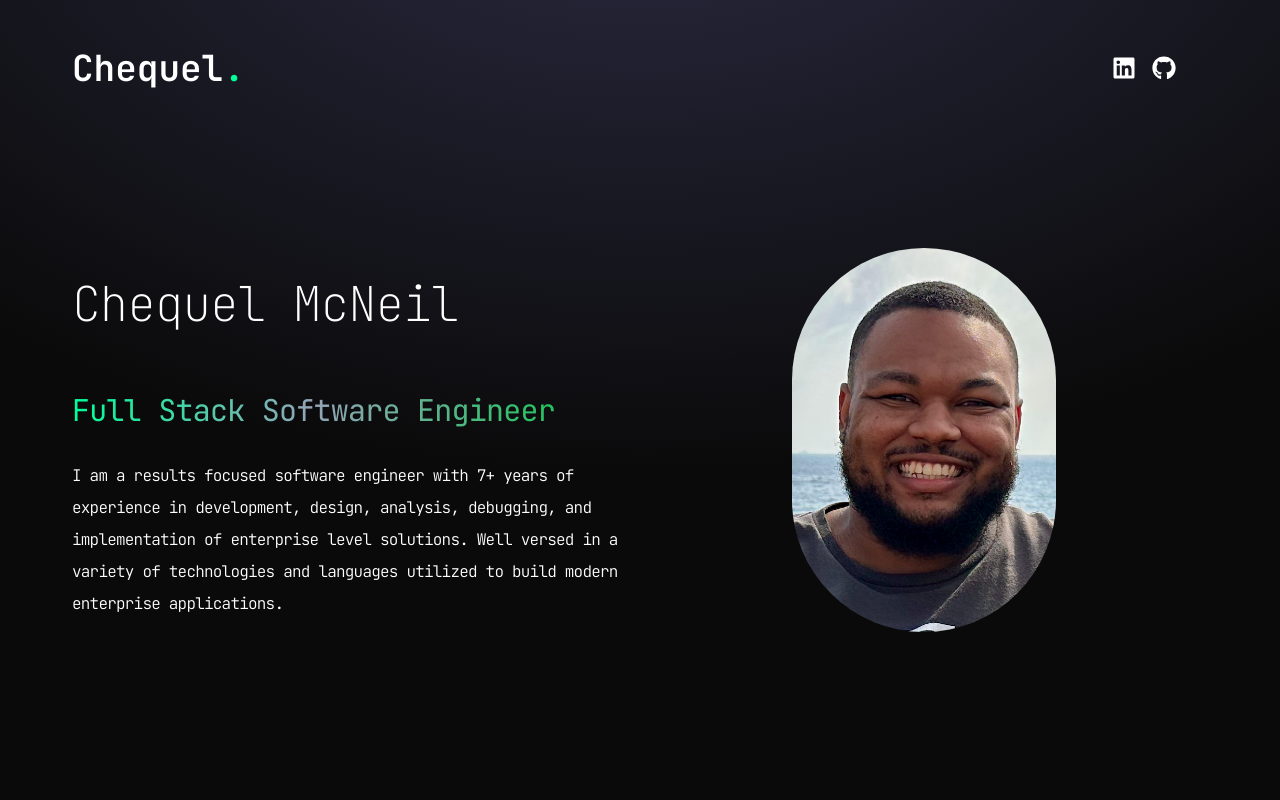
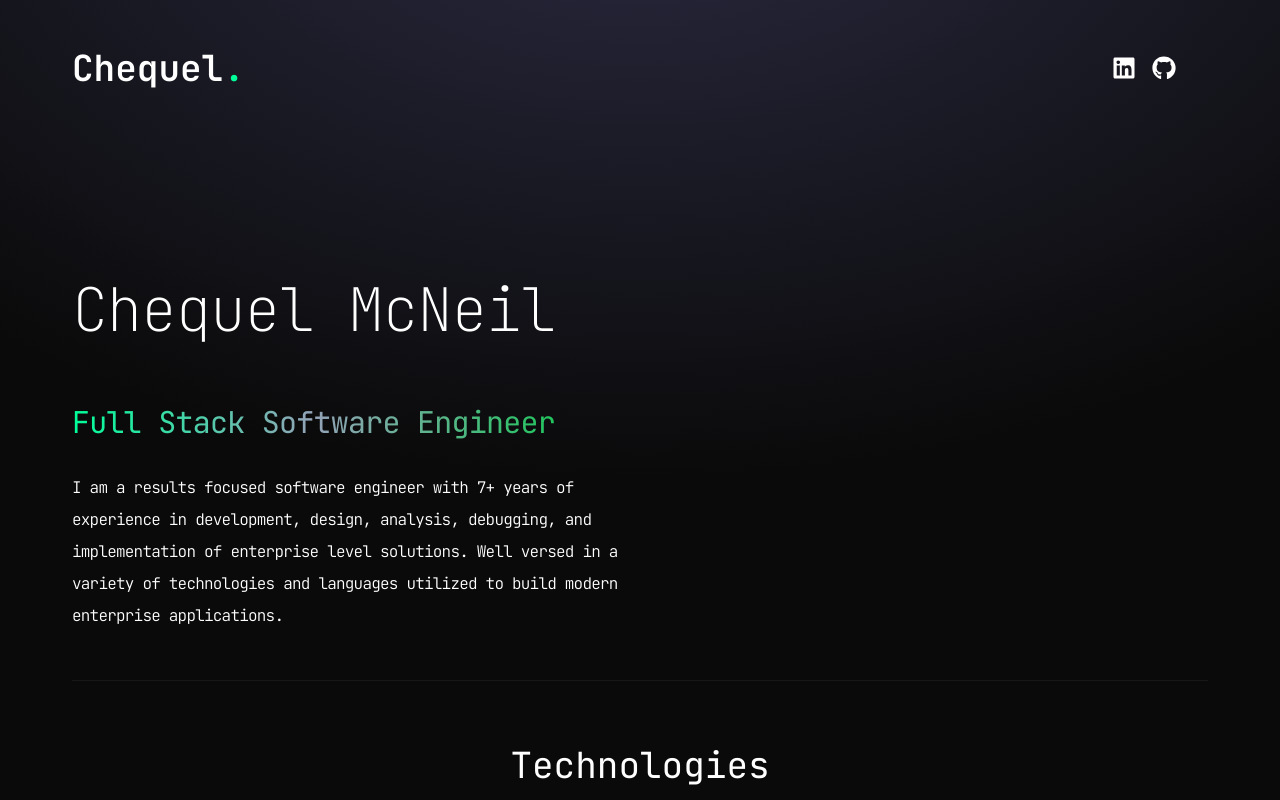
Before and after one commit to chaq-mc/portfolio, a React (Vite) app: page / in a window 1280 px wide. Shown: the top 800 px of the page. Built offline with nearby package versions, Linux system fonts and the light colour scheme.

Commit message:
Remove profile image to correct spacing of other components

```diff
--- a/src/components/Profile.tsx
+++ b/src/components/Profile.tsx
@@ -6,7 +6,7 @@ const Profile = () => {
       <div className='flex flex-wrap'>
         <div className='w-full lg:w-1/2'>
           <div className='flex flex-col items-center lg:items-start'>
-            <h1 className="pb-16 text-5xl font-thin tracking-tight lg:mt-16">Chequel McNeil</h1>
+            <h1 className="pb-16 text-3xl font-thin tracking-tight lg:mt-16 lg:text-6xl">Chequel McNeil</h1>
             <span className="bg-gradient-to-r from-accent via-slate-400 to-green-500 bg-clip-text text-3xl tracking-tight text-transparent">
               Full Stack Software Engineer
             </span>
@@ -15,11 +15,11 @@ const Profile = () => {
             </p>
           </div>
         </div>
-        <div className="w-full lg:w-1/2 lg:p-8">
+        {/* <div className="w-full lg:w-1/2 lg:p-8">
           <div className="flex justify-center h-screen">
             <img className="rounded-full h-96" src={profilePic} alt="Chequel McNeil" />
           </div>
-        </div>
+        </div> */}
       </div>
 
     </div>
```
